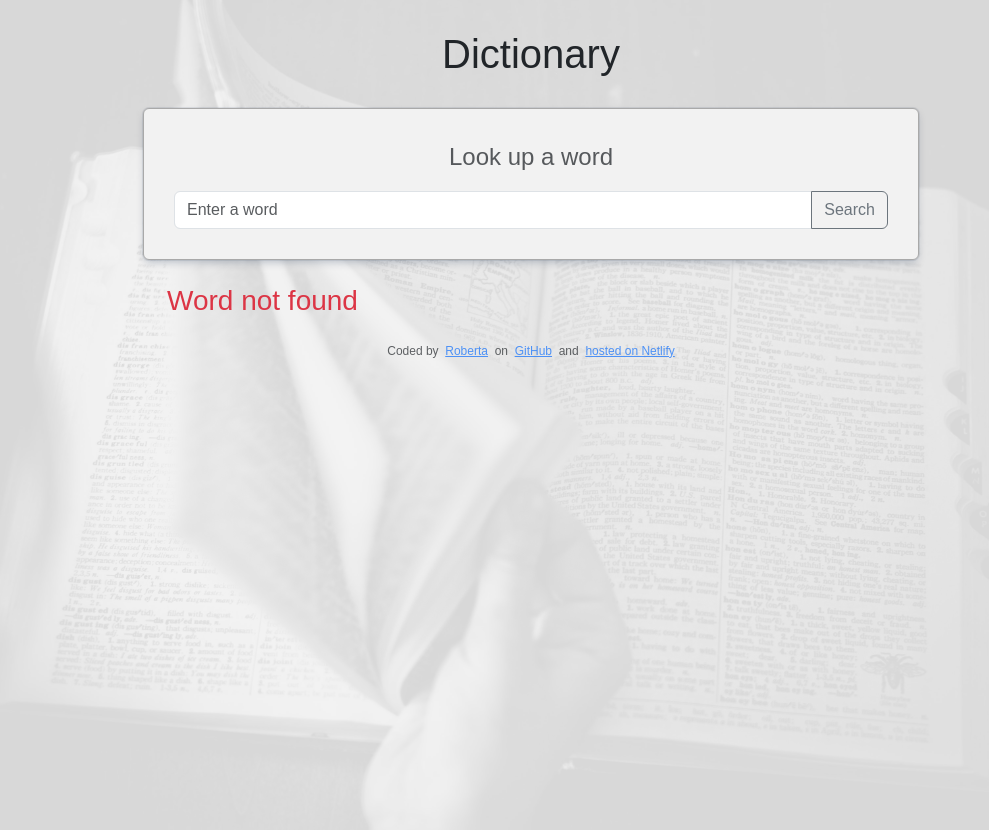
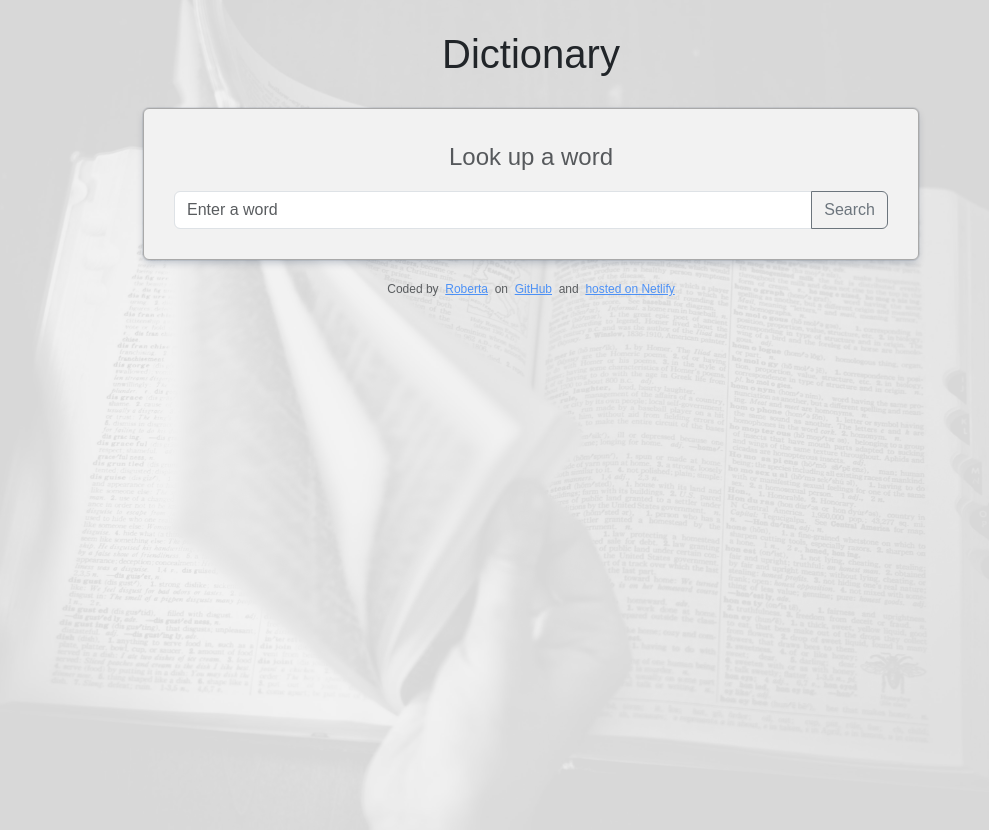
Before and after one commit to roberta-munive/dictionary-app-react, a React (Create React App) app: page / in a window 1280 px wide. Before the commit this address had no page. Shown: the whole page, without its empty margins (109-1098 px from the left). Built offline with nearby package versions, Linux system fonts and the light colour scheme.

Commit message:
Removed error message for the case where a word was not found in the dictionary

```diff
--- a/src/Results.js
+++ b/src/Results.js
@@ -15,10 +15,6 @@
       </div>
     );
   } else {
-    return (
-      <div className="error-message text-danger m-4">
-        <h3>Word not found</h3>
-      </div>
-    );
+    return null;
   }
 }
```
